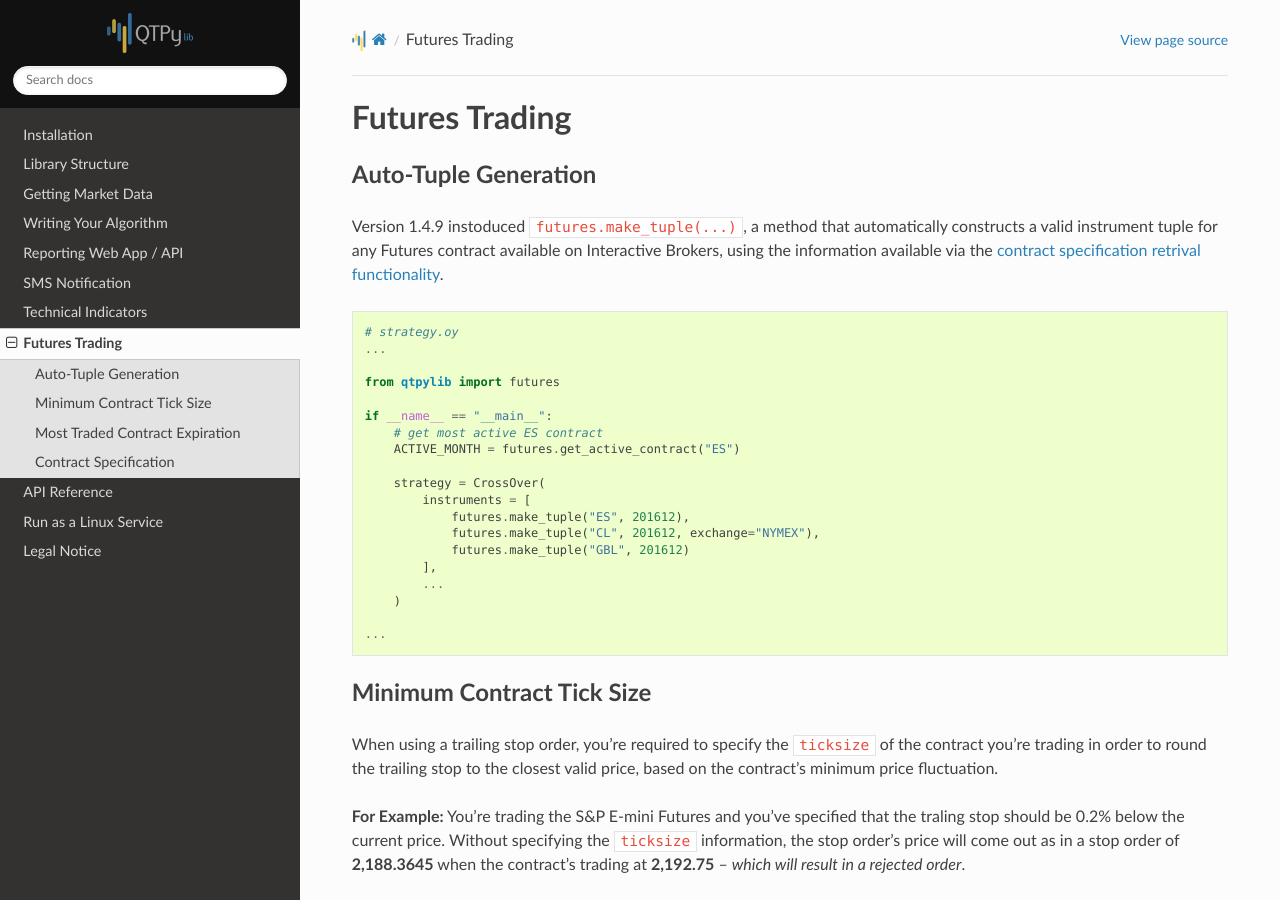
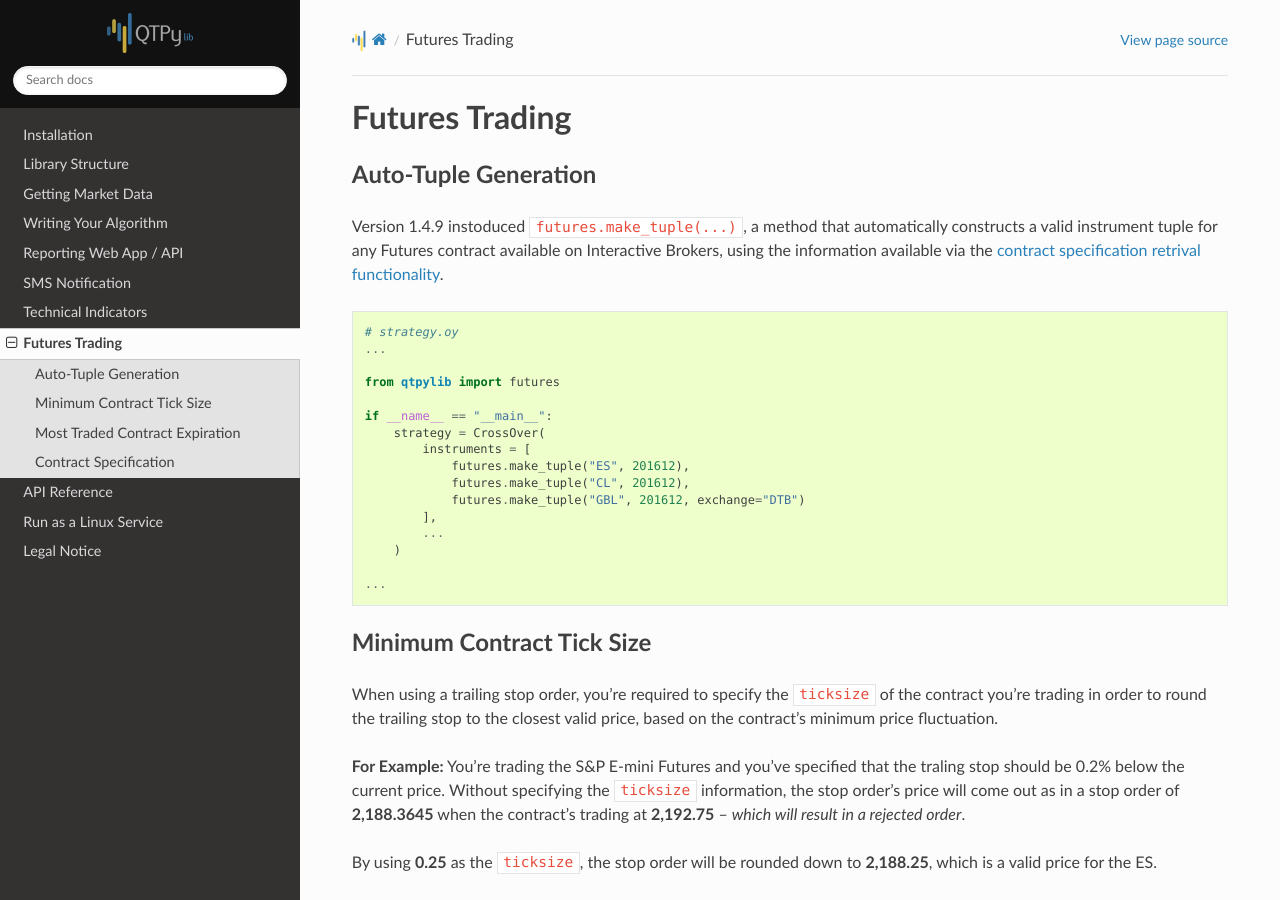
Before and after one commit to ranaroussi/qtpylib, a Sphinx documentation site: the page built from docs/source/futures.rst, in a window 1280 px wide and 900 px high. Built offline with Sphinx 7.4.7 and the Read the Docs theme 2.0.0, drawn with Linux system fonts in a browser that asks for light colours.

Commit message:
fixed code example in docs

```diff
--- a/docs/source/futures.rst
+++ b/docs/source/futures.rst
@@ -17,14 +17,11 @@ via the `contract specification retrival functionality <#contract-specification>
     from qtpylib import futures
 
     if __name__ == "__main__":
-        # get most active ES contract
-        ACTIVE_MONTH = futures.get_active_contract("ES")
-
         strategy = CrossOver(
             instruments = [
                 futures.make_tuple("ES", 201612),
-                futures.make_tuple("CL", 201612, exchange="NYMEX"),
-                futures.make_tuple("GBL", 201612)
+                futures.make_tuple("CL", 201612),
+                futures.make_tuple("GBL", 201612, exchange="DTB")
             ],
             ...
         )
```
Also changed, not shown: 2 other files.
